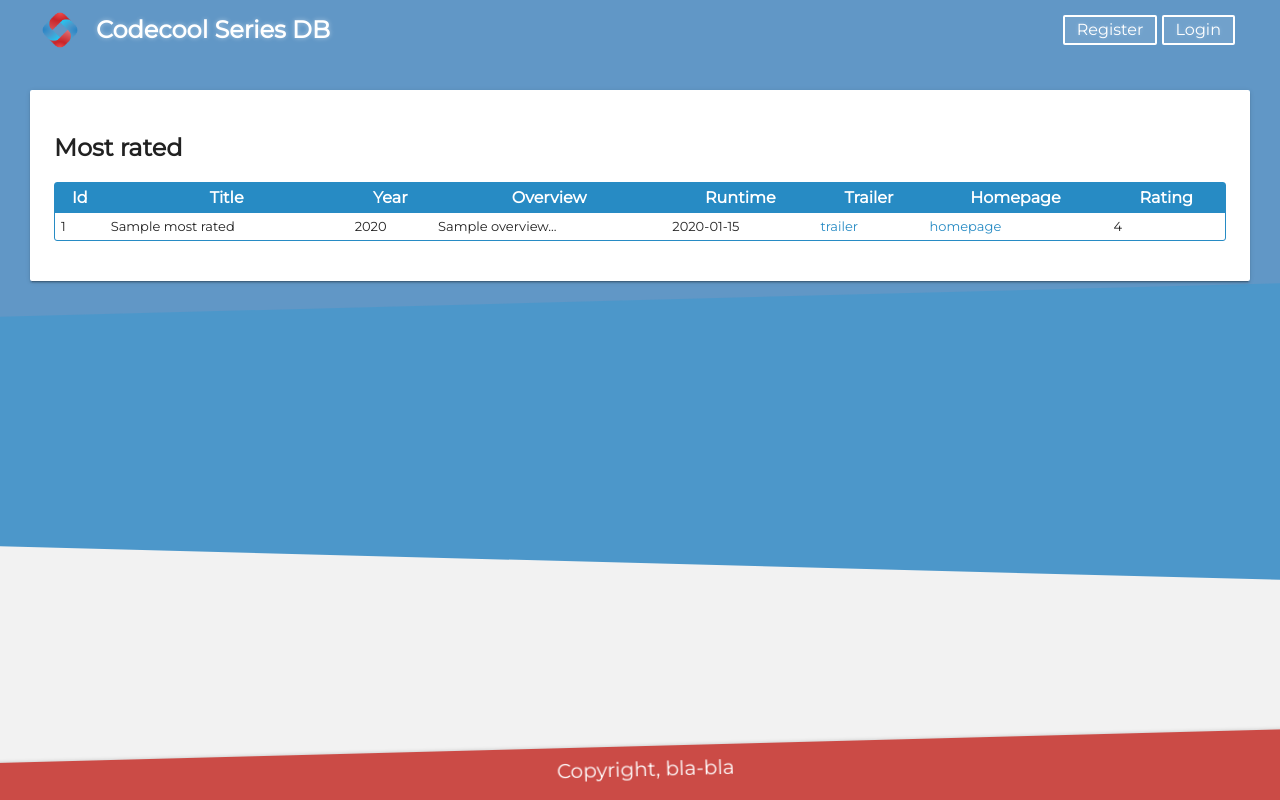
After one commit to DariuszOkonski/codecool-series, a Flask app: template templates/most-rated.html in a window 1280 px wide. The commit adds this page. Run offline with Flask 2, Linux system fonts and the light colour scheme; the template is opened without the code that fills it: most values are stand-ins (such as "Sample title", 1, 10 or a date in 2020).

Commit message:
display 15 most rated films

```diff
--- a/data/queries.py
+++ b/data/queries.py
@@ -3,3 +3,6 @@ from data import data_manager
 
 def get_shows():
     return data_manager.execute_select('SELECT id, title FROM shows;')
+
+def get_most_rated():
+    return data_manager.execute_select('select * from shows order by rating desc limit 15;')
--- a/main.py
+++ b/main.py
@@ -12,6 +12,12 @@ def index():
     return render_template('index.html', shows=shows)
 
 
+@app.route('/show/most-rated')
+def show_most_rated():
+    most_rated = queries.get_most_rated()
+    return render_template('most-rated.html', most_rated=most_rated)
+
+
 @app.route('/design')
 def design():
     return render_template('design.html')
--- /dev/null
+++ b/templates/layout.html
@@ -0,0 +1,59 @@
+<!DOCTYPE html>
+<html lang="en">
+<head>
+    <meta charset="utf-8">
+    <meta http-equiv="X-UA-Compatible" content="IE=edge">
+    <meta name="viewport" content="initial-scale=1, maximum-scale=1, user-scalable=no">
+
+    <title>CsED</title>
+
+    <!-- Import Montserrat font -->
+    <link href="https://fonts.googleapis.com/css?family=Montserrat" rel="stylesheet">
+
+    <link rel="stylesheet" href="https://cdnjs.cloudflare.com/ajax/libs/font-awesome/4.7.0/css/font-awesome.min.css"/>
+    <!-- Normalize.css fixes lot of differences between browsers default styles -->
+    <link rel="stylesheet" href="https://cdnjs.cloudflare.com/ajax/libs/normalize/7.0.0/normalize.min.css"/>
+
+    <!-- project wide styling -->
+    <link rel="stylesheet" href="{{ url_for('static', filename='style/site.css') }}">
+    <link rel="stylesheet" href="{{ url_for('static', filename='style/header.css') }}">
+    <link rel="stylesheet" href="{{ url_for('static', filename='style/footer.css') }}">
+    <link rel="stylesheet" href="{{ url_for('static', filename='style/background.css') }}">
+    <link rel="stylesheet" href="{{ url_for('static', filename='style/button.css') }}">
+    <link rel="stylesheet" href="{{ url_for('static', filename='style/card.css') }}">
+    <link rel="stylesheet" href="{{ url_for('static', filename='style/table.css') }}">
+    <link rel="stylesheet" href="{{ url_for('static', filename='style/form.css') }}">
+    <link rel="stylesheet" href="{{ url_for('static', filename='style/grid.css') }}">
+    <link rel="stylesheet" href="{{ url_for('static', filename='style/utils.css') }}">
+
+    <!-- page specific styling -->
+    <link rel="stylesheet" href="{{ url_for('static', filename='style/detailed-view.css') }}">
+</head>
+
+<body>
+<div id="body-wrapper">
+
+
+    <header class="clearfix">
+        <img id="header-logo" src="{{ url_for('static', filename='assets/codecool-logo.png') }}" alt="Codecool Logo">
+        <span id="header-title" class="title">Codecool Series DB</span>
+        <div id="header-auth">
+            <button type="button" id="bt-register">Register</button>
+            <button type="button" id="bt-login">Login</button>
+        </div>
+    </header>
+
+    <section>
+        {% block content %}{% endblock %}
+    </section>
+
+    <footer>
+        Copyright, bla-bla
+    </footer>
+</div>
+<div class="background">
+    <div class="dark-blue-layer"></div>
+    <div class="light-blue-layer"></div>
+</div>
+</body>
+</html>
--- /dev/null
+++ b/templates/most-rated.html
@@ -0,0 +1,54 @@
+{% extends "layout.html" %}
+
+{% block content %}
+    <div class="card">
+
+        <h2>Most rated</h2>
+
+        <table>
+            <thead>
+                <tr>
+                    <th>Id</th>
+                    <th>Title</th>
+                    <th>Year</th>
+                    <th>Overview</th>
+                    <th>Runtime</th>
+                    <th>Trailer</th>
+                    <th>Homepage</th>
+                    <th>Rating</th>
+                </tr>
+            </thead>
+            <tbody>
+                {% for el in most_rated %}
+                    <tr>
+                        <td>{{ el['id'] }}</td>
+                        <td>{{ el['title'] }}</td>
+                        <td>{{ el['year'] }}</td>
+                        <td>{{ el['overview'][:100] }}...</td>
+                        <td>{{ el['runtime'] }}</td>
+                        <td>
+                            {% if el['trailer'] == None %}
+                                None
+                            {% else %}
+                                <a href="{{ el['trailer'] }}">trailer</a>
+                            {% endif %}
+                        </td>
+                        <td>
+                            {% if el['homepage'] == None %}
+                                None
+                            {% else %}
+                                <a href="{{ el['homepage'] }}">homepage</a>
+                            {% endif %}
+                        </td>
+                        <td>{{ el['rating'] }}</td>
+                    </tr>
+                {% endfor %}
+            </tbody>
+        </table>
+
+        <ul>
+        </ul>
+
+
+    </div>
+{% endblock %}
```
Also changed, not shown: templates/index.html (+6 -52 lines).
